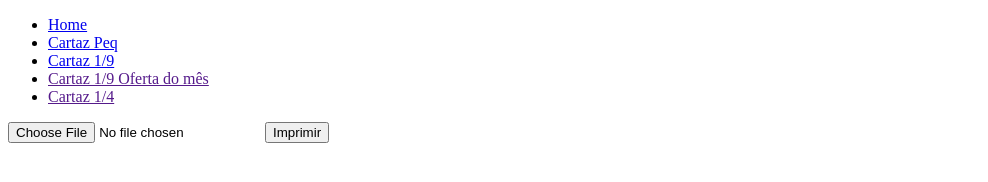
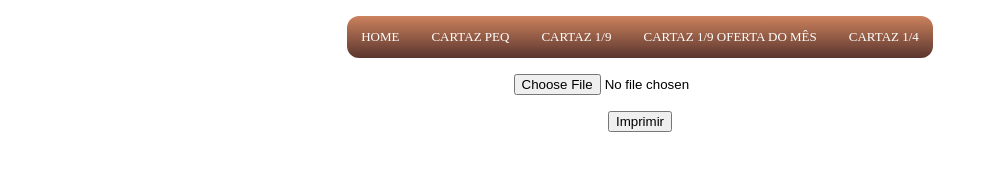
Before and after one commit to lWolfariell/gerador-cartaz, a website: page cartazPeq.html in a window 1280 px wide. Shown: the whole page, without its empty margins (0-988 px from the left). Drawn offline with nearby package versions, Linux system fonts and the light colour scheme; the site is published under a folder, as on GitHub Pages, so addresses that start at the root find nothing.

Commit message:
Update cartazPeq.html

```diff
--- a/cartazPeq.html
+++ b/cartazPeq.html
@@ -6,9 +6,9 @@
     <meta http-equiv="X-UA-Compatible" content="IE=edge">
     <meta name="viewport" content="width=device-width, initial-scale=1.0">
     <title>Gerador de cartaz pequeno</title>
-    <link rel="stylesheet" href="/assets/css/reset.css">
-    <link rel="stylesheet" href="/assets/css/style.css">
-    <link rel="stylesheet" href="/assets/css/cartazPeq.css">
+    <link rel="stylesheet" href="assets/css/reset.css">
+    <link rel="stylesheet" href="assets/css/style.css">
+    <link rel="stylesheet" href="assets/css/cartazPeq.css">
 </head>
 
 <body>
```
